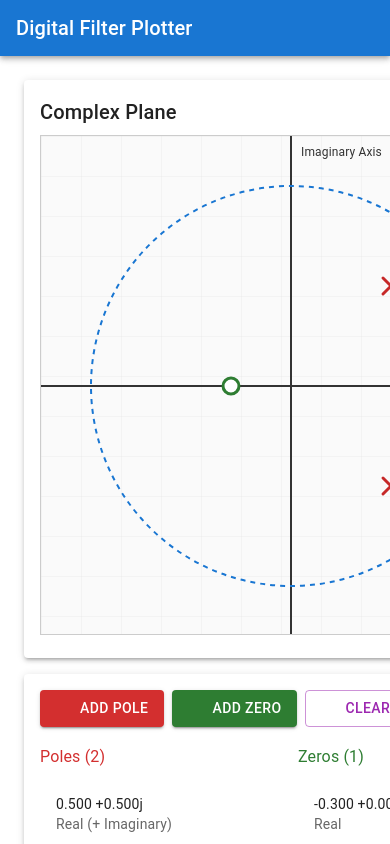
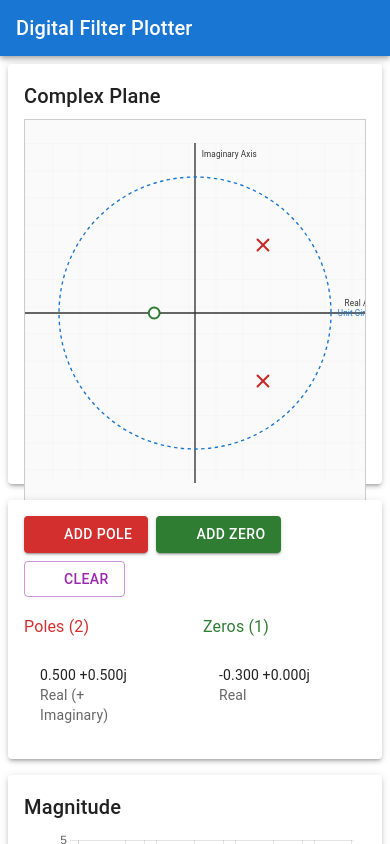
Before and after one commit to yuinore/dfilterplot, a React (Vite) app: page / in a window 390 px wide. Built offline with nearby package versions, Linux system fonts and the light colour scheme; some icons are missing.

Commit message:
fix: final adjustments - performance optimization, responsive design, and UI improvements

```diff
--- a/index.html
+++ b/index.html
@@ -1,10 +1,12 @@
 <!doctype html>
-<html lang="en">
+<html lang="ja">
   <head>
     <meta charset="UTF-8" />
-    <link rel="icon" type="image/svg+xml" href="/vite.svg" />
     <meta name="viewport" content="width=device-width, initial-scale=1.0" />
-    <title>dfilterplot</title>
+    <meta name="description" content="デジタルフィルタの極・零点配置と伝達関数を可視化するインタラクティブなWebアプリケーション" />
+    <meta name="keywords" content="digital filter, pole-zero plot, bode plot, transfer function, signal processing" />
+    <meta name="author" content="Digital Filter Plotter" />
+    <title>Digital Filter Plotter - デジタルフィルタ可視化</title>
   </head>
   <body>
     <div id="root"></div>
--- a/src/App.tsx
+++ b/src/App.tsx
@@ -1,5 +1,5 @@
 import { ThemeProvider, createTheme, CssBaseline, Box } from '@mui/material';
-import { useMemo, useState, useRef } from 'react';
+import { useMemo, useState, useRef, useCallback } from 'react';
 import { Header } from './components/Header';
 import { ComplexPlane } from './components/ComplexPlane';
 import { Toolbar } from './components/Toolbar';
@@ -40,7 +40,7 @@ function App() {
   ]);
 
   // 極の移動処理（複素共役ペアを自動更新）
-  const handlePoleMove = (id: string, real: number, imag: number) => {
+  const handlePoleMove = useCallback((id: string, real: number, imag: number) => {
     setPoles((prevPoles) => {
       return prevPoles.map((pole) => {
         if (pole.id === id) {
@@ -61,10 +61,10 @@ function App() {
         return pole;
       });
     });
-  };
+  }, []);
 
   // 零点の移動処理（複素共役ペアを自動更新）
-  const handleZeroMove = (id: string, real: number, imag: number) => {
+  const handleZeroMove = useCallback((id: string, real: number, imag: number) => {
     setZeros((prevZeros) => {
       return prevZeros.map((zero) => {
         if (zero.id === id) {
@@ -85,10 +85,10 @@ function App() {
         return zero;
       });
     });
-  };
+  }, []);
 
   // 極を追加（実軸上に配置）
-  const handleAddPole = () => {
+  const handleAddPole = useCallback(() => {
     const newId = getNextId();
     const newPole: PoleZero = {
       id: newId,
@@ -97,10 +97,10 @@ function App() {
       isPole: true,
     };
     setPoles((prev) => [...prev, newPole]);
-  };
+  }, []);
 
   // 零点を追加（実軸上に配置）
-  const handleAddZero = () => {
+  const handleAddZero = useCallback(() => {
     const newId = getNextId();
     const newZero: PoleZero = {
       id: newId,
@@ -109,10 +109,10 @@ function App() {
       isPole: false,
     };
     setZeros((prev) => [...prev, newZero]);
-  };
+  }, []);
 
   // 極を削除（複素共役ペアも削除）
-  const handleDeletePole = (id: string) => {
+  const handleDeletePole = useCallback((id: string) => {
     setPoles((prev) => {
       const pole = prev.find((p) => p.id === id);
       if (!pole) return prev;
@@ -124,10 +124,10 @@ function App() {
 
       return prev.filter((p) => p.id !== id);
     });
-  };
+  }, []);
 
   // 零点を削除（複素共役ペアも削除）
-  const handleDeleteZero = (id: string) => {
+  const handleDeleteZero = useCallback((id: string) => {
     setZeros((prev) => {
       const zero = prev.find((z) => z.id === id);
       if (!zero) return prev;
@@ -139,13 +139,13 @@ function App() {
 
       return prev.filter((z) => z.id !== id);
     });
-  };
+  }, []);
 
   // すべてクリア
-  const handleClear = () => {
+  const handleClear = useCallback(() => {
     setPoles([]);
     setZeros([]);
-  };
+  }, []);
 
   return (
     <ThemeProvider theme={theme}>
@@ -156,13 +156,20 @@ function App() {
           component="main"
           sx={{
             flexGrow: 1,
-            p: 3,
+            p: { xs: 1, sm: 2, md: 3 },
             display: 'flex',
-            gap: 3,
+            flexDirection: { xs: 'column', lg: 'row' },
+            gap: { xs: 2, md: 3 },
             overflow: 'auto',
           }}
         >
-          <Box sx={{ flex: 1, display: 'flex', flexDirection: 'column', gap: 2 }}>
+          <Box sx={{
+            flex: 1,
+            display: 'flex',
+            flexDirection: 'column',
+            gap: 2,
+            minWidth: { xs: '100%', lg: '400px' }
+          }}>
             <ComplexPlane
               poles={poles}
               zeros={zeros}
@@ -179,7 +186,11 @@ function App() {
               onClear={handleClear}
             />
           </Box>
-          <Box sx={{ flex: 1, minHeight: 0 }}>
+          <Box sx={{
+            flex: 1,
+            minHeight: { xs: '600px', lg: 0 },
+            minWidth: { xs: '100%', lg: '400px' }
+          }}>
             <BodePlot poles={poles} zeros={zeros} />
           </Box>
         </Box>
--- a/src/components/BodePlot.tsx
+++ b/src/components/BodePlot.tsx
@@ -81,6 +81,7 @@ export const BodePlot = ({ poles, zeros }: BodePlotProps) => {
   const commonOptions = {
     responsive: true,
     maintainAspectRatio: false,
+    animation: false,
     scales: {
       x: {
         type: 'logarithmic' as const,
@@ -96,6 +97,16 @@ export const BodePlot = ({ poles, zeros }: BodePlotProps) => {
       legend: {
         display: false,
       },
+      tooltip: {
+        enabled: true,
+        mode: 'nearest' as const,
+        intersect: false,
+      },
+    },
+    interaction: {
+      mode: 'nearest' as const,
+      axis: 'x' as const,
+      intersect: false,
     },
   };
 
--- a/src/components/ComplexPlane.tsx
+++ b/src/components/ComplexPlane.tsx
@@ -1,6 +1,6 @@
 import { Paper, Typography } from '@mui/material';
 import { useTranslation } from 'react-i18next';
-import { useEffect, useRef, useState } from 'react';
+import { useEffect, useRef, useState, useCallback } from 'react';
 import type { PoleZero } from '../types';
 
 interface ComplexPlaneProps {
@@ -41,13 +41,13 @@ export const ComplexPlane = ({ poles, zeros, onPoleMove, onZeroMove }: ComplexPl
     };
   };
 
-  const handleMouseDown = (id: string, isPole: boolean) => (e: React.MouseEvent<SVGGElement>) => {
+  const handleMouseDown = useCallback((id: string, isPole: boolean) => (e: React.MouseEvent<SVGGElement>) => {
     e.preventDefault();
     e.stopPropagation();
     setDraggingItem({ id, isPole });
-  };
+  }, []);
 
-  const handleMouseMove = (e: MouseEvent) => {
+  const handleMouseMove = useCallback((e: MouseEvent) => {
     if (!draggingItem) return;
 
     const { x: svgX, y: svgY } = getSvgCoordinates(e.clientX, e.clientY);
@@ -59,11 +59,11 @@ export const ComplexPlane = ({ poles, zeros, onPoleMove, onZeroMove }: ComplexPl
     } else {
       onZeroMove?.(draggingItem.id, real, imag);
     }
-  };
+  }, [draggingItem, onPoleMove, onZeroMove]);
 
-  const handleMouseUp = () => {
+  const handleMouseUp = useCallback(() => {
     setDraggingItem(null);
-  };
+  }, []);
 
   useEffect(() => {
     if (draggingItem) {
@@ -74,7 +74,7 @@ export const ComplexPlane = ({ poles, zeros, onPoleMove, onZeroMove }: ComplexPl
         window.removeEventListener('mouseup', handleMouseUp);
       };
     }
-  }, [draggingItem, poles, zeros]);
+  }, [draggingItem, handleMouseMove, handleMouseUp]);
 
   return (
     <Paper elevation={3} sx={{ p: 2 }}>
@@ -83,9 +83,16 @@ export const ComplexPlane = ({ poles, zeros, onPoleMove, onZeroMove }: ComplexPl
       </Typography>
       <svg
         ref={svgRef}
-        width={width}
-        height={height}
-        style={{ border: '1px solid #ccc', background: '#fafafa' }}
+        width="100%"
+        height="auto"
+        viewBox={`0 0 ${width} ${height}`}
+        preserveAspectRatio="xMidYMid meet"
+        style={{
+          border: '1px solid #ccc',
+          background: '#fafafa',
+          maxWidth: '600px',
+          maxHeight: '600px',
+        }}
       >
         {/* グリッド線 */}
         <defs>
```
